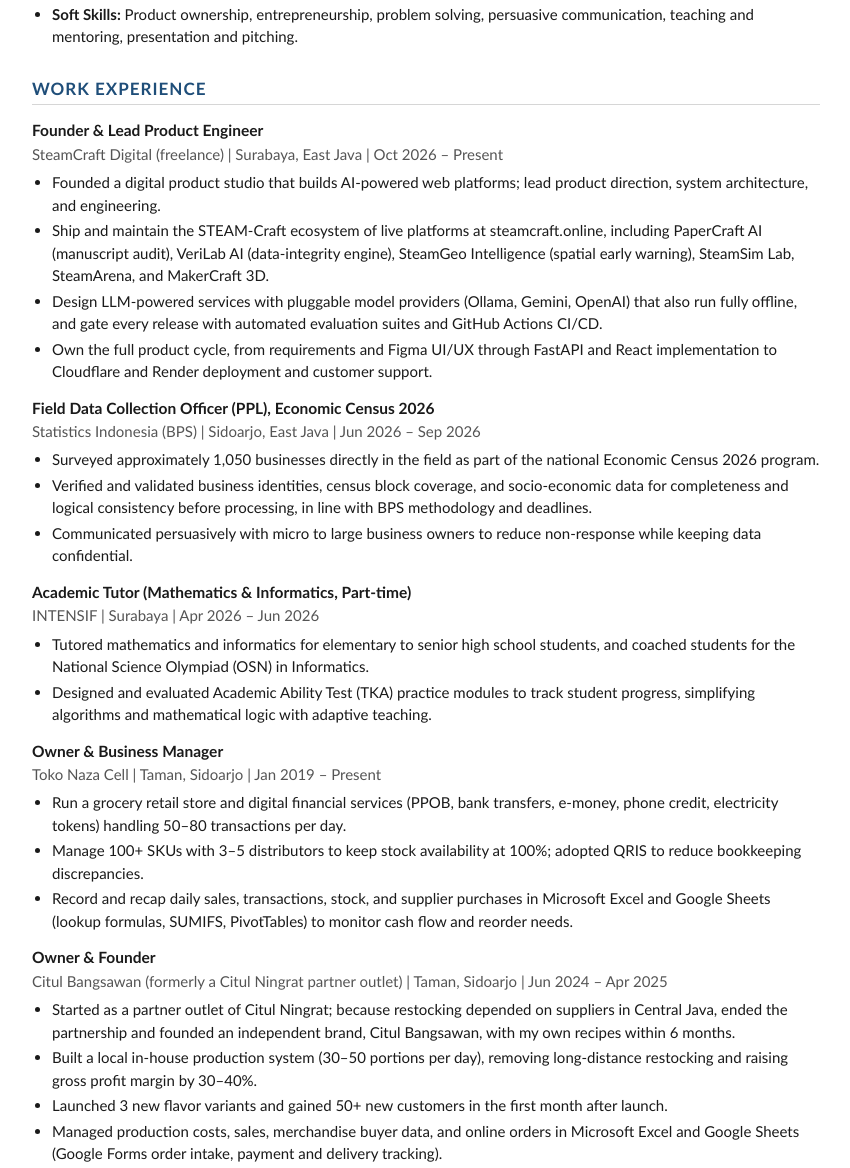
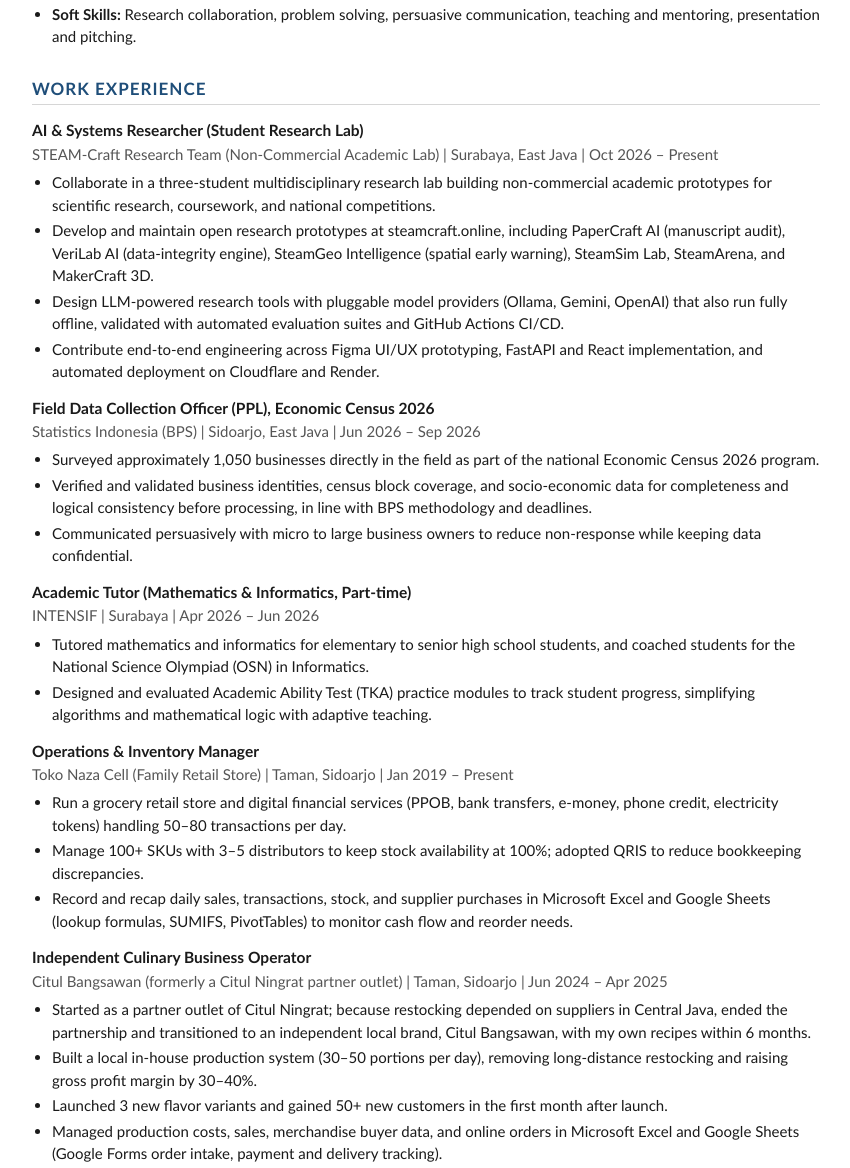
Before and after one commit to nazaa-arch/cvats, a plain HTML site: page index.html in a window 1280 px wide. Shown: the part 780-1948 px from the top of the page, without its empty margins (214-1064 px from the left). Drawn offline with Linux system fonts and the light colour scheme.

Commit message:
content: reframe SteamCraft as non-commercial student research lab and remove founder/owner titles for internship focus

```diff
--- a/index.html
+++ b/index.html
@@ -17,7 +17,7 @@
   "sameAs": ["https://linkedin.com/in/nazafirman", "https://github.com/nazaa-arch"],
   "address": {"@type": "PostalAddress", "addressLocality": "Taman, Sidoarjo", "addressRegion": "East Java", "addressCountry": "ID"},
   "alumniOf": {"@type": "CollegeOrUniversity", "name": "Universitas Negeri Surabaya"},
-  "worksFor": {"@type": "Organization", "name": "SteamCraft Digital", "url": "https://steamcraft.online"},
+  "memberOf": {"@type": "ResearchOrganization", "name": "STEAM-Craft Student Research Lab", "url": "https://steamcraft.online"},
   "knowsAbout": ["AI Engineering", "Large Language Models", "Retrieval-Augmented Generation", "AI Guardrails", "LLM Agents", "Natural Language Processing", "Machine Learning", "Python", "FastAPI", "PHP", "Laravel", "MySQL", "Data Science", "SQL", "Microsoft Excel", "Google Sheets"]
 }
 </script>
@@ -84,7 +84,7 @@
       <a href="https://portofolionaza.steamcraft.online">portofolionaza.steamcraft.online</a>
     </p>
     <p class="contact">Taman, Sidoarjo, East Java, Indonesia | Open to remote internships</p>
-    <p class="summary">AI Engineer and Data Science student at Universitas Negeri Surabaya (GPA 3.80/4.00), and founder of SteamCraft Digital. I build production-style LLM systems end to end: hybrid RAG with citation grounding, LLM guardrail gateways with PII redaction, tool-using SQL agents, MCP-based data agents, and document-intelligence pipelines, each shipped with an automated evaluation suite. Research background in Indonesian NLP (IndoBERTweet hybrid ensemble, accuracy above 88%), backed by Python, FastAPI, Docker, and CI/CD, plus hands-on data work from the BPS Economic Census 2026.</p>
+    <p class="summary">AI Engineer and Data Science student at Universitas Negeri Surabaya (GPA 3.80/4.00) and researcher in the STEAM-Craft student research lab. I build production-style LLM systems end to end: hybrid RAG with citation grounding, LLM guardrail gateways with PII redaction, tool-using SQL agents, MCP-based data agents, and document-intelligence pipelines, each shipped with an automated evaluation suite. Research background in Indonesian NLP (IndoBERTweet hybrid ensemble, accuracy above 88%), backed by Python, FastAPI, Docker, and CI/CD, plus hands-on data work from the BPS Economic Census 2026.</p>
     <div class="actions"><button type="button" onclick="window.print()">Download / Print PDF</button></div>
   </header>
 
@@ -96,19 +96,19 @@
       <li><strong>Backend, MLOps &amp; Tooling:</strong> Python, FastAPI, PHP 8, Laravel, REST and SSE streaming APIs, MySQL, SQLite (WAL), SQL, Docker, GitHub Actions CI/CD, pytest, Hypothesis property-based testing, Git.</li>
       <li><strong>Frontend &amp; Visualization:</strong> React 19, TypeScript, Tailwind CSS, Vite, Streamlit, Plotly, Chart.js, Leaflet, Three.js, Figma (UI/UX and prototyping).</li>
       <li><strong>Data Analysis &amp; Statistics:</strong> R, Geographically Weighted Regression (GWR), Moran's I and LISA, Digital Signal Processing (IIR/FIR, FFT), Microsoft Excel (PivotTables, XLOOKUP, INDEX-MATCH, SUMIFS, Power Query), Google Sheets (QUERY, FILTER, ARRAYFORMULA, IMPORTRANGE), used for 1+ year in business operations.</li>
-      <li><strong>Soft Skills:</strong> Product ownership, entrepreneurship, problem solving, persuasive communication, teaching and mentoring, presentation and pitching.</li>
+      <li><strong>Soft Skills:</strong> Research collaboration, problem solving, persuasive communication, teaching and mentoring, presentation and pitching.</li>
     </ul>
   </section>
 
   <section>
     <h2>Work Experience</h2>
-    <h3>Founder &amp; Lead Product Engineer</h3>
-    <p class="meta">SteamCraft Digital (freelance) | Surabaya, East Java | Oct 2026 – Present</p>
+    <h3>AI &amp; Systems Researcher (Student Research Lab)</h3>
+    <p class="meta">STEAM-Craft Research Team (Non-Commercial Academic Lab) | Surabaya, East Java | Oct 2026 – Present</p>
     <ul>
-      <li>Founded a digital product studio that builds AI-powered web platforms; lead product direction, system architecture, and engineering.</li>
-      <li>Ship and maintain the STEAM-Craft ecosystem of live platforms at steamcraft.online, including PaperCraft AI (manuscript audit), VeriLab AI (data-integrity engine), SteamGeo Intelligence (spatial early warning), SteamSim Lab, SteamArena, and MakerCraft 3D.</li>
-      <li>Design LLM-powered services with pluggable model providers (Ollama, Gemini, OpenAI) that also run fully offline, and gate every release with automated evaluation suites and GitHub Actions CI/CD.</li>
-      <li>Own the full product cycle, from requirements and Figma UI/UX through FastAPI and React implementation to Cloudflare and Render deployment and customer support.</li>
+      <li>Collaborate in a three-student multidisciplinary research lab building non-commercial academic prototypes for scientific research, coursework, and national competitions.</li>
+      <li>Develop and maintain open research prototypes at steamcraft.online, including PaperCraft AI (manuscript audit), VeriLab AI (data-integrity engine), SteamGeo Intelligence (spatial early warning), SteamSim Lab, SteamArena, and MakerCraft 3D.</li>
+      <li>Design LLM-powered research tools with pluggable model providers (Ollama, Gemini, OpenAI) that also run fully offline, validated with automated evaluation suites and GitHub Actions CI/CD.</li>
+      <li>Contribute end-to-end engineering across Figma UI/UX prototyping, FastAPI and React implementation, and automated deployment on Cloudflare and Render.</li>
     </ul>
     <h3>Field Data Collection Officer (PPL), Economic Census 2026</h3>
     <p class="meta">Statistics Indonesia (BPS) | Sidoarjo, East Java | Jun 2026 – Sep 2026</p>
@@ -123,17 +123,17 @@
       <li>Tutored mathematics and informatics for elementary to senior high school students, and coached students for the National Science Olympiad (OSN) in Informatics.</li>
       <li>Designed and evaluated Academic Ability Test (TKA) practice modules to track student progress, simplifying algorithms and mathematical logic with adaptive teaching.</li>
     </ul>
-    <h3>Owner &amp; Business Manager</h3>
-    <p class="meta">Toko Naza Cell | Taman, Sidoarjo | Jan 2019 – Present</p>
+    <h3>Operations &amp; Inventory Manager</h3>
+    <p class="meta">Toko Naza Cell (Family Retail Store) | Taman, Sidoarjo | Jan 2019 – Present</p>
     <ul>
       <li>Run a grocery retail store and digital financial services (PPOB, bank transfers, e-money, phone credit, electricity tokens) handling 50–80 transactions per day.</li>
       <li>Manage 100+ SKUs with 3–5 distributors to keep stock availability at 100%; adopted QRIS to reduce bookkeeping discrepancies.</li>
       <li>Record and recap daily sales, transactions, stock, and supplier purchases in Microsoft Excel and Google Sheets (lookup formulas, SUMIFS, PivotTables) to monitor cash flow and reorder needs.</li>
     </ul>
-    <h3>Owner &amp; Founder</h3>
+    <h3>Independent Culinary Business Operator</h3>
     <p class="meta">Citul Bangsawan (formerly a Citul Ningrat partner outlet) | Taman, Sidoarjo | Jun 2024 – Apr 2025</p>
     <ul>
-      <li>Started as a partner outlet of Citul Ningrat; because restocking depended on suppliers in Central Java, ended the partnership and founded an independent brand, Citul Bangsawan, with my own recipes within 6 months.</li>
+      <li>Started as a partner outlet of Citul Ningrat; because restocking depended on suppliers in Central Java, ended the partnership and transitioned to an independent local brand, Citul Bangsawan, with my own recipes within 6 months.</li>
       <li>Built a local in-house production system (30–50 portions per day), removing long-distance restocking and raising gross profit margin by 30–40%.</li>
       <li>Launched 3 new flavor variants and gained 50+ new customers in the first month after launch.</li>
       <li>Managed production costs, sales, merchandise buyer data, and online orders in Microsoft Excel and Google Sheets (Google Forms order intake, payment and delivery tracking).</li>
@@ -165,7 +165,7 @@
       <li><strong>SEGARA (2026)</strong> – github.com/nazaa-arch/segara: Coral-reef thermal-stress early-warning system decoding 12-byte buoy telemetry, with per-parameter quality control, NOAA CRW-style HotSpot and Degree Heating Weeks analytics, a 5-station simulator, and Telegram alerts. Python, FastAPI, React, Leaflet, Docker.</li>
       <li><strong>SCOR-Py (2026)</strong> – github.com/nazaa-arch/Scor-py: Python library, CLI, and Streamlit what-if dashboard computing ASCM SCOR supply-chain metrics (Perfect Order Fulfillment, OTIF, Cash-to-Cash) with golden and property-based tests. Python, Streamlit, Plotly.</li>
       <li><strong>SteamGeo Intelligence (2026)</strong> – geo.steamcraft.online: GIS platform using GWR, Global Moran's I, and LISA for dengue outbreak preparedness across 38 districts/cities in East Java. React 19, TypeScript.</li>
-      <li><strong>STEAM-Craft (2026)</strong> – steamcraft.online: AI-based collaborative platform for multidisciplinary research education with 13 research projects, a 4-pillar AI assessment rubric, and multi-role management. Related platforms: SteamSim Lab (60 FPS physics simulations with RK4), MakerCraft 3D (parametric WebGL surfaces with .OBJ export), and SteamArena (research competition arena with judge-bias correction). React 19, TypeScript, Tailwind CSS, Three.js, Cloudflare.</li>
+      <li><strong>STEAM-Craft (2026)</strong> – steamcraft.online: Non-commercial student research lab prototype for multidisciplinary research collaboration with 13 research projects, a 4-pillar AI assessment rubric, and multi-role management. Related prototypes: SteamSim Lab (60 FPS physics simulations with RK4), MakerCraft 3D (parametric WebGL surfaces with .OBJ export), and SteamArena (research competition arena with judge-bias correction). React 19, TypeScript, Tailwind CSS, Three.js, Cloudflare.</li>
       <li><strong>Earlier coursework and research projects (2024–2025):</strong> Dengue spatial analysis with GWR in R (github.com/nazaa-arch/DBD-Jawa-Timur-2023-GWR); motorcycle engine fault detection with DSP (IIR/FIR filters, spectrograms); mail-order system database (CDM, ERD, 3NF); A-KERE Python personal finance app (up to 50% faster cash-flow recording).</li>
     </ul>
   </section>
```
